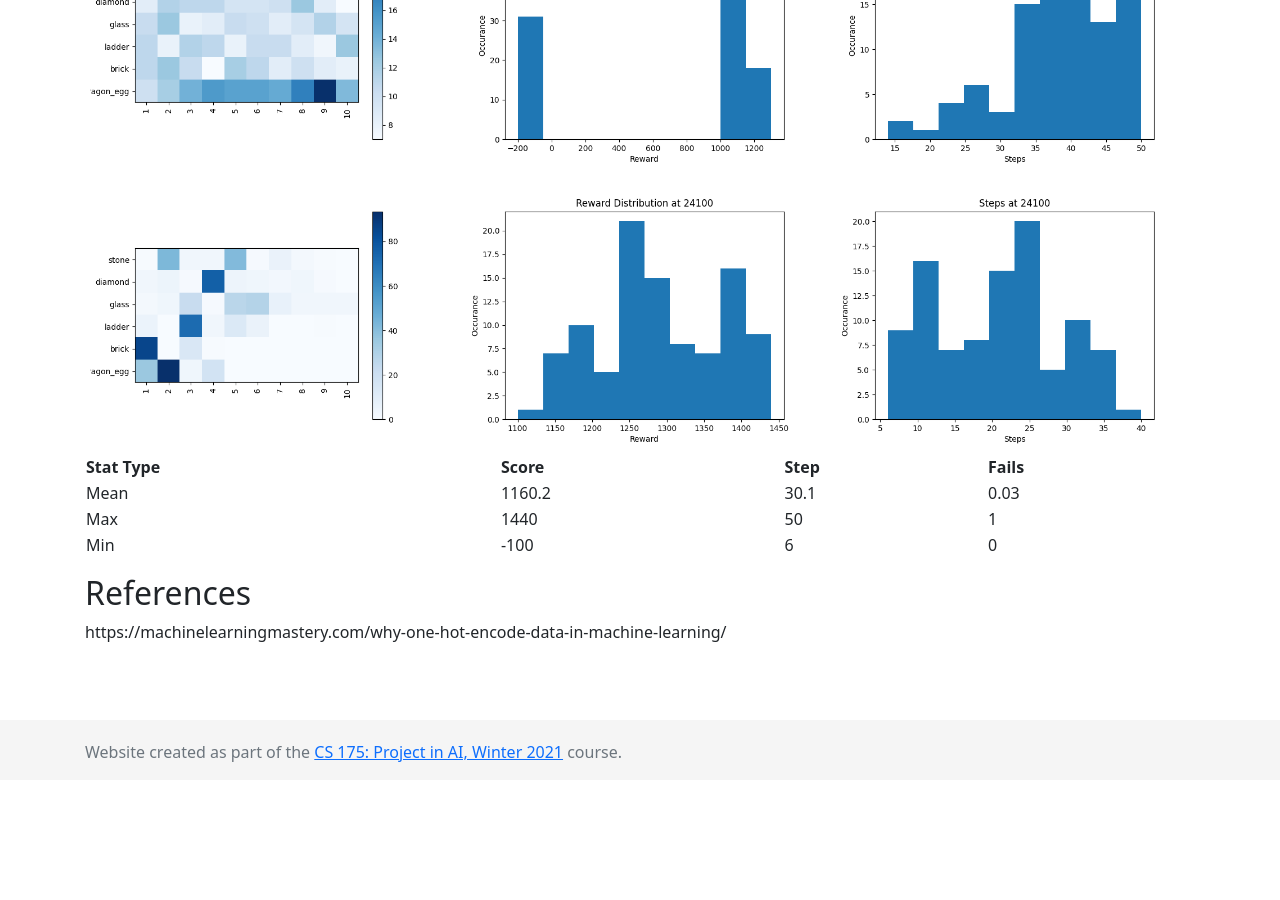
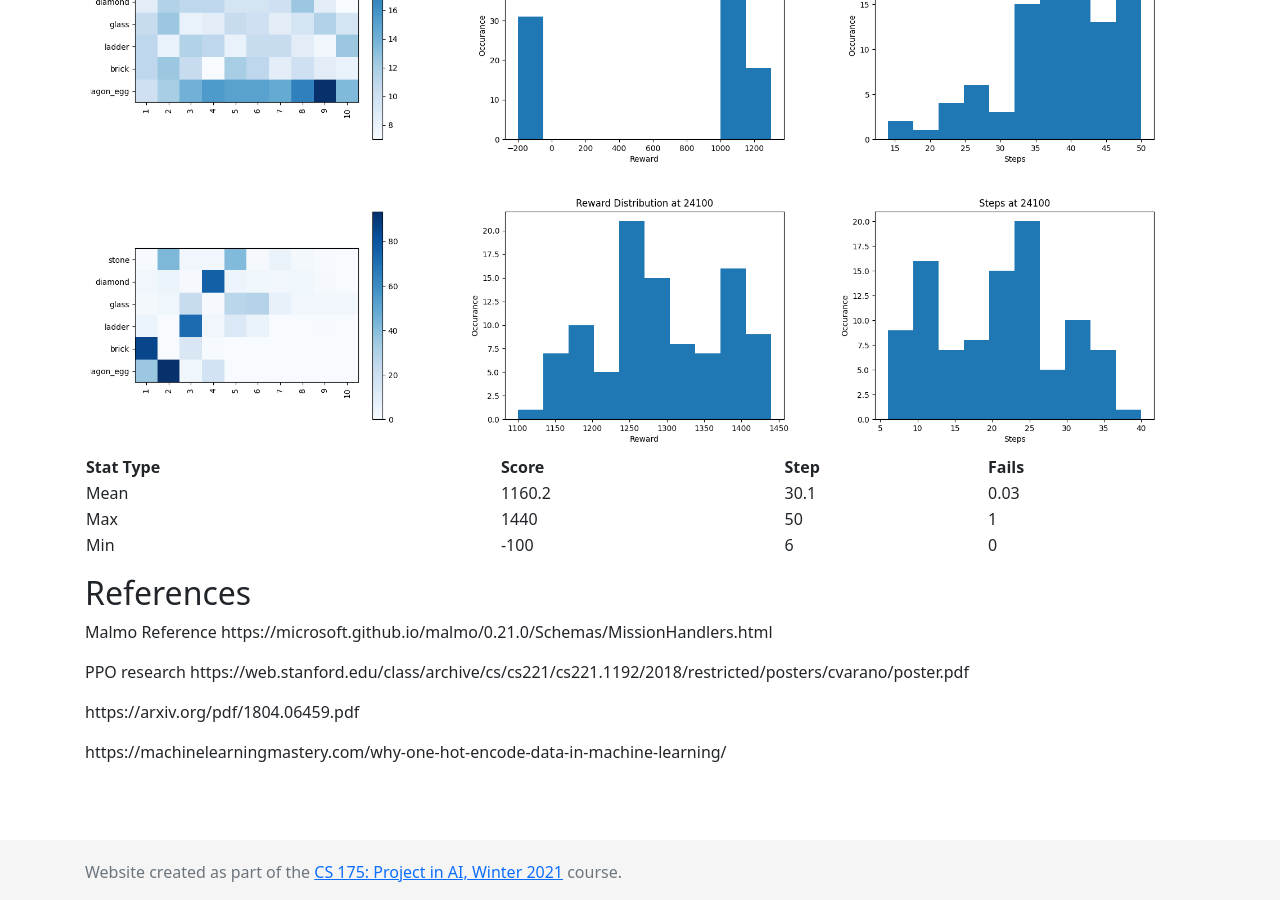
Before and after one commit to burwinliu-zz/LibraryOfAlexandria, a Jekyll site: the page built from docs/final.md, in a window 1280 px wide and 900 px high, scrolled down 15560 px. Built offline with Jekyll 4.4.1, drawn with Linux system fonts in a browser that asks for light colours; before the commit the page ends 16340 px from its top, so only the background shows below that.

Commit message:
Update final.md

```diff
--- a/docs/final.md
+++ b/docs/final.md
@@ -862,4 +862,12 @@ OVerall, I believe that we have accomplished in creating a solution for the prob
 
 ## References
 
+Malmo Reference
+https://microsoft.github.io/malmo/0.21.0/Schemas/MissionHandlers.html
+
+PPO research
+https://web.stanford.edu/class/archive/cs/cs221/cs221.1192/2018/restricted/posters/cvarano/poster.pdf
+
+https://arxiv.org/pdf/1804.06459.pdf
+
 https://machinelearningmastery.com/why-one-hot-encode-data-in-machine-learning/
```
